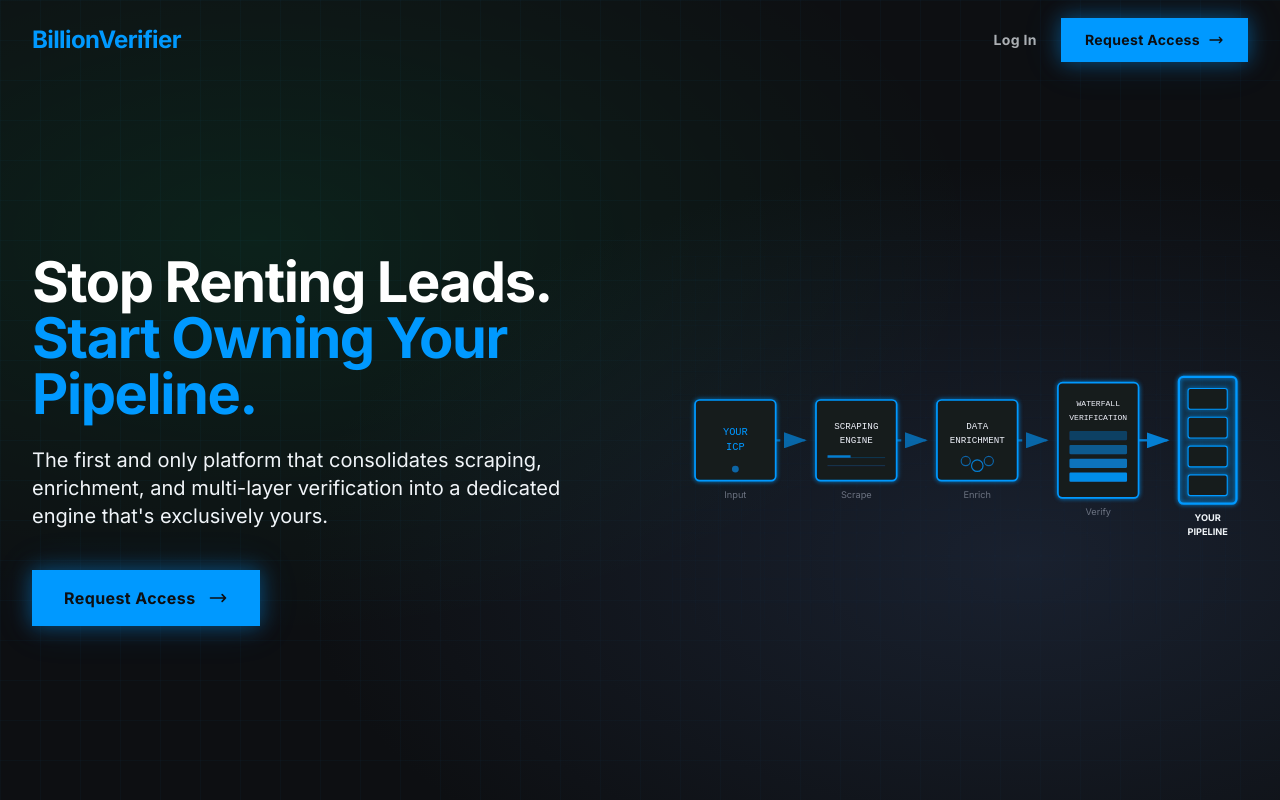
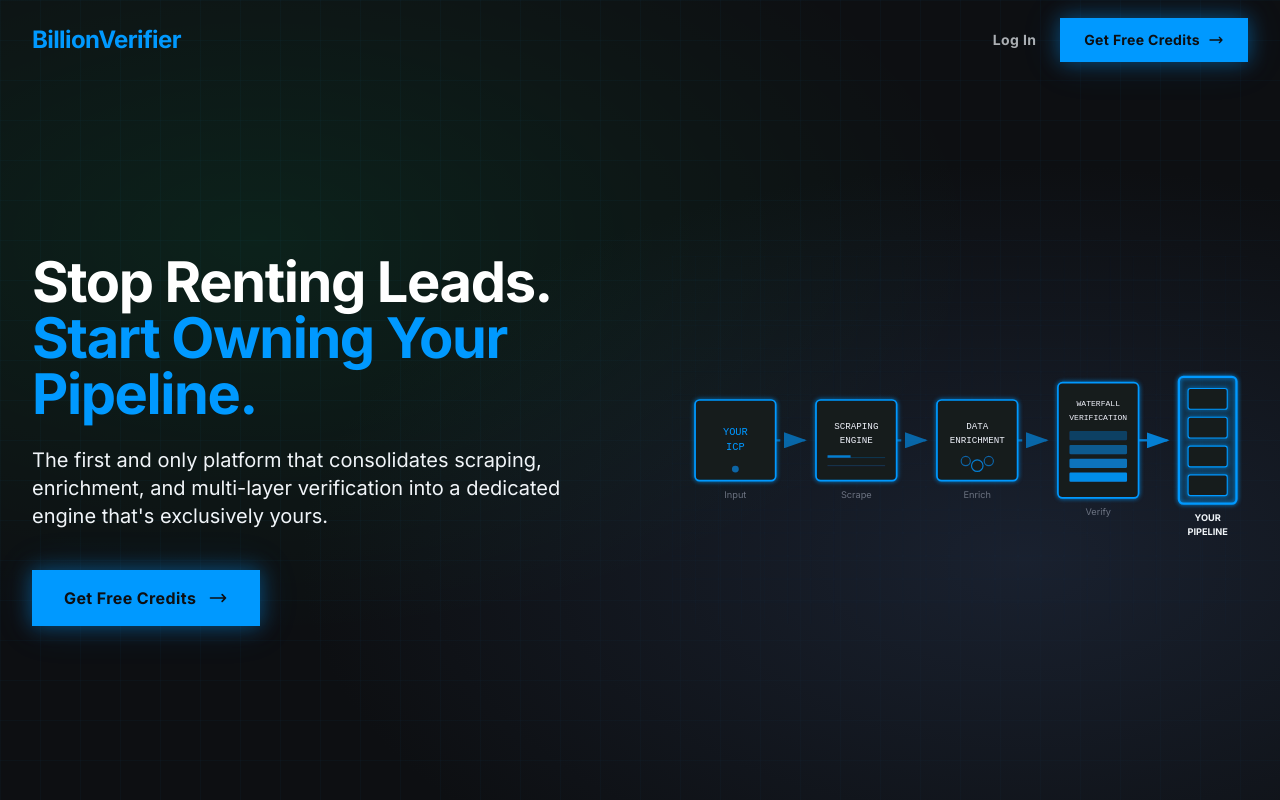
Before and after one commit to KyleBezuidenhout/email-verifier-saas, a Next.js app in the folder frontend/: page / in a window 1280 px wide. Shown: the top 800 px of the page. Built offline with nearby package versions, Linux system fonts and the light colour scheme; no server answers.

Commit message:
Change 'Request Access' button text to 'Get Free Credits'

```diff
--- a/frontend/components/marketing/LandingHeader.tsx
+++ b/frontend/components/marketing/LandingHeader.tsx
@@ -43,7 +43,7 @@
             href="/register"
             className="inline-flex items-center gap-2 bg-landing-accent text-landing-bg px-6 py-3 font-semibold text-sm tracking-wide glow-accent hover-glow-accent transition-all duration-300 hover:bg-landing-accent/90"
           >
-            Request Access
+            Get Free Credits
             <svg
               className="w-4 h-4"
               fill="none"
--- a/frontend/components/marketing/MarketingPage.tsx
+++ b/frontend/components/marketing/MarketingPage.tsx
@@ -140,7 +140,7 @@
                   href="/register"
                   className="inline-flex items-center gap-3 bg-landing-accent text-landing-bg px-8 py-4 font-semibold text-base tracking-wide glow-accent hover-glow-accent transition-all duration-300 hover:bg-landing-accent/90"
                 >
-                  Request Access
+                  Get Free Credits
                   <svg
                     className="w-5 h-5"
                     fill="none"
@@ -632,7 +632,7 @@
               href="/register"
               className="inline-flex items-center gap-3 bg-landing-accent text-landing-bg px-10 py-5 font-bold text-lg tracking-wide glow-accent hover-glow-accent transition-all duration-300 hover:bg-landing-accent/90"
             >
-              Request Access
+              Get Free Credits
               <svg
                 className="w-6 h-6"
                 fill="none"
```
